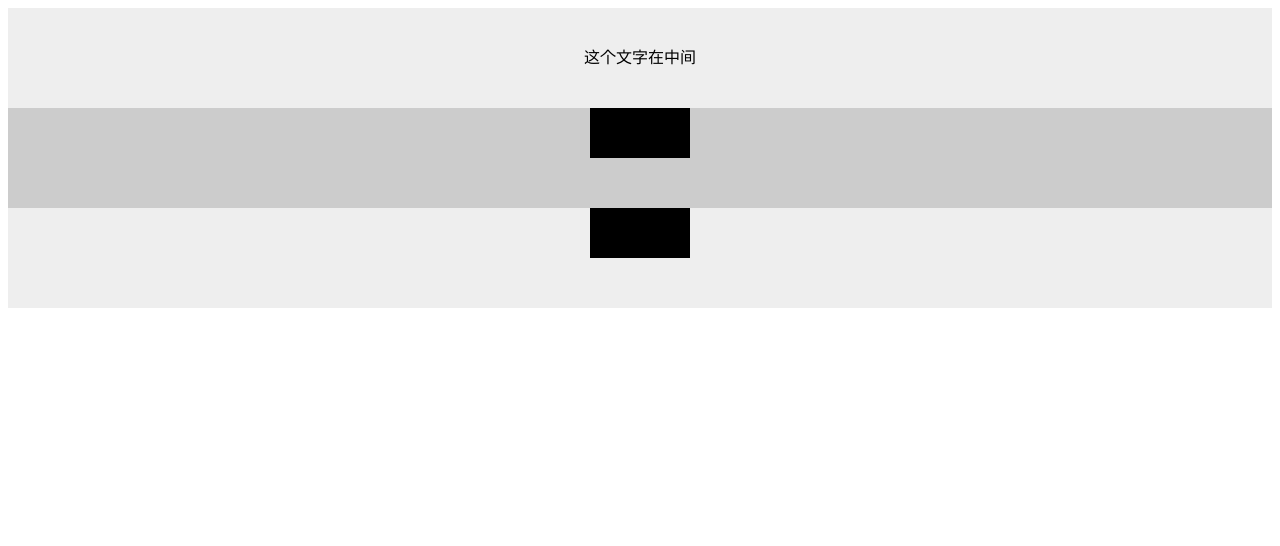
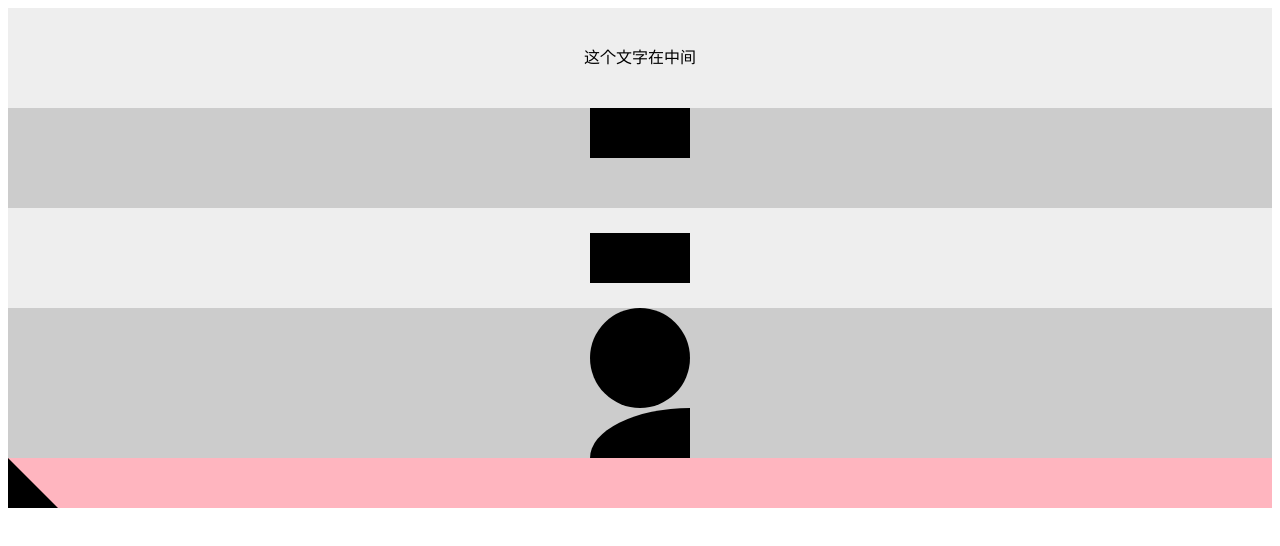
Before and after one commit to MuRongJs/learningNotes, a plain HTML site: page css/css(居中、圆形、三角、阴影、动画)技巧.html in a window 1280 px wide. Drawn offline with Linux system fonts and the light colour scheme.

Commit message:
css(居中、圆形、三角、阴影、动画)技巧.html

```diff
--- a/css/css(居中、圆形、三角、阴影、动画)技巧.html
+++ b/css/css(居中、圆形、三角、阴影、动画)技巧.html
@@ -42,8 +42,35 @@
 			position: absolute;
 			top: 50%;
 			left: 50%;
-			margin-left: -50px;
-			margin-top: -50px;
+			/*margin-left: -50px;
+			margin-top: -25px;*/
+			transform: translate(-50%, -50%);
+		}
+		/* border-radius属性中每个值，其实是代表在角上画个圆的半径；也可以在每个角上设置椭圆的水平半径和垂直半径，进行画椭圆 */
+		.border-radius{
+			width: 100%;
+			background-color: #cccccc;
+		}
+		.border-radius [class^="minW"]{
+			width: 100px;
+			height: 50px;
+			background-color: #000000;
+			margin: auto;
+		}
+		.border-radius .minW01{
+			border-radius:50% 50% 0 0 / 100% 100% 0 0
+		}
+		.border-radius .minW02{
+			border-radius:0 0 50% 50% / 0 0 100% 100%
+		}
+		.border-radius .minW03{
+			border-radius: 100% 0 0
+		}
+		.border-radius .NOminW04{
+			border-top: 50px solid #FFB5BF;
+			border-left: 50px solid #000000;
+			border-top: 50px solid #FFB5BF;
+			border-left: 50px solid #000000;
 		}
 	</style>
 </head>
@@ -59,5 +86,15 @@
 		<div class="minW">
 		</div>
 	</div>
+	<div class="border-radius">
+		<div class="minW01">
+		</div>
+		<div class="minW02">
+		</div>
+		<div class="minW03">
+		</div>
+		<div class="NOminW04">
+		</div>
+	</div>
 </body>
 </html>
```
